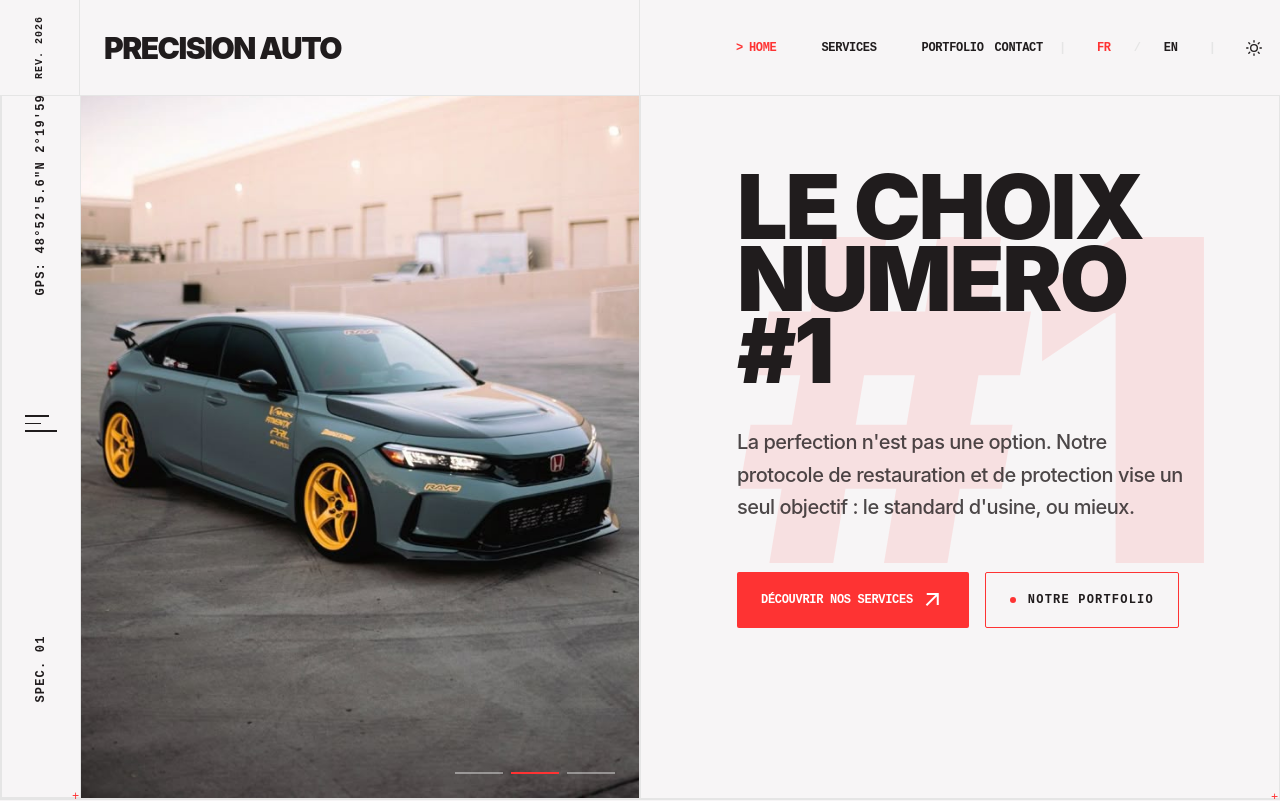
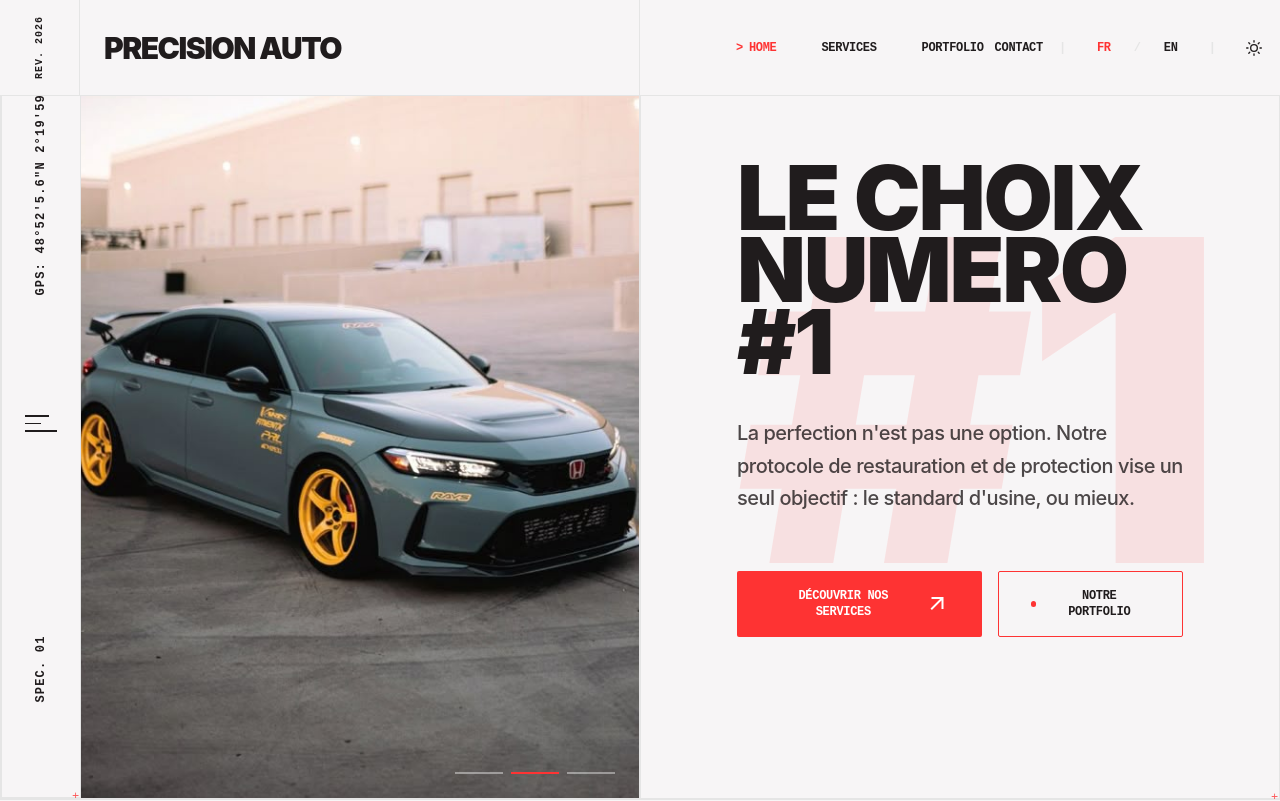
Before and after one commit to Teodev578/prepa_website, a Next.js app: page / in a window 1280 px wide. Shown: the top 801 px of the page. Built offline with nearby package versions, Linux system fonts and the light colour scheme.

Commit message:
feat: add scroll-based parallax and fade animations to the hero section with refined motion transitions

```diff
--- a/components/home/Hero.tsx
+++ b/components/home/Hero.tsx
@@ -1,7 +1,7 @@
 "use client";
 
-import { useState, useEffect } from "react";
-import { motion, AnimatePresence } from "framer-motion";
+import { useState, useEffect, useRef } from "react";
+import { motion, AnimatePresence, useScroll, useTransform, useSpring, Variants } from "framer-motion";
 
 const images = [
   "/images/image_2.png",
@@ -13,6 +13,21 @@ const BEZIER = [0.22, 1, 0.36, 1] as [number, number, number, number];
 
 export default function Hero() {
   const [currentIndex, setCurrentIndex] = useState(0);
+  const sectionRef = useRef<HTMLElement>(null);
+
+  const { scrollYProgress } = useScroll({
+    target: sectionRef,
+    offset: ["start start", "end start"]
+  });
+
+  // Parallax: Image moves slower
+  const yParallax = useTransform(scrollYProgress, [0, 1], ["0%", "20%"]);
+  const smoothYParallax = useSpring(yParallax, { stiffness: 400, damping: 90 });
+
+  // Hero Exit Fade
+  const heroOpacity = useTransform(scrollYProgress, [0, 0.8], [1, 0]);
+  const heroScale = useTransform(scrollYProgress, [0, 0.8], [1, 0.95]);
+  const smoothHeroOpacity = useSpring(heroOpacity, { stiffness: 400, damping: 90 });
 
   useEffect(() => {
     const timer = setInterval(() => {
@@ -26,19 +41,31 @@ export default function Hero() {
     visible: {
       opacity: 1,
       transition: {
-        staggerChildren: 0.15,
-        delayChildren: 0.2,
+        staggerChildren: 0.1,
+        delayChildren: 0.1,
       },
     },
   };
 
   const itemVariants = {
-    hidden: { opacity: 0, y: 20 },
+    hidden: { opacity: 0, y: 15 },
     visible: {
       opacity: 1,
       y: 0,
-      transition: { duration: 0.6, ease: BEZIER }
+      transition: { duration: 0.5, ease: BEZIER }
     },
+  };
+
+  const flickerVariants: Variants = {
+    initial: { opacity: 0 },
+    animate: {
+      opacity: [0, 1, 0.3, 1, 0.8],
+      transition: {
+        duration: 0.5,
+        times: [0, 0.2, 0.4, 0.6, 1],
+        ease: "linear",
+      }
+    }
   };
 
   const titleLines = [
@@ -47,23 +74,27 @@ export default function Hero() {
   ];
 
   return (
-    <section className="bg-background min-h-[100dvh] h-[100dvh] box-border w-full flex flex-col overflow-hidden relative border-b border-border pt-20 md:pt-0">
+    <section
+      ref={sectionRef}
+      className="bg-background min-h-[100dvh] h-[100dvh] box-border w-full flex flex-col overflow-hidden relative border-b border-border pt-20 md:pt-0"
+    >
       <motion.div
+        style={{ opacity: smoothHeroOpacity, scale: heroScale }}
         variants={containerVariants}
         initial="hidden"
         animate="visible"
-        className="flex flex-col md:flex-row w-full h-full flex-grow"
+        className="flex flex-col md:flex-row w-full h-full flex-grow origin-bottom"
       >
 
         {/* Left Column : Image (Mobile: Top, Desktop: Left) */}
-        <div className="w-full h-[45%] md:h-full md:w-1/2 relative flex items-stretch border-b md:border-b-0 md:border-r border-technical box-border p-4 md:p-0 shrink-0 md:shrink">
+        <div className="w-full h-[45%] md:h-full md:w-1/2 relative flex items-stretch border-b md:border-b-0 md:border-r border-technical box-border p-4 md:p-0 shrink-0 md:shrink overflow-hidden">
 
           {/* Edge Menu/Annotations (Desktop left border) */}
           <div className="hidden md:flex w-16 xl:w-20 shrink-0 flex-col justify-between items-center py-10 border-r border-technical bg-background relative z-10">
             <motion.div
-              initial={{ opacity: 0 }}
-              animate={{ opacity: [0, 1, 0.5, 1] }}
-              transition={{ duration: 0.4, delay: 0.6 }}
+              variants={flickerVariants}
+              initial="initial"
+              animate="animate"
               className="absolute top-0 right-0 tech-corner"
             ></motion.div>
 
@@ -92,9 +123,10 @@ export default function Hero() {
             </motion.div>
 
             <motion.div
-              initial={{ opacity: 0 }}
-              animate={{ opacity: [0, 1, 0.5, 1] }}
-              transition={{ duration: 0.4, delay: 0.8 }}
+              variants={flickerVariants}
+              initial="initial"
+              animate="animate"
+              transition={{ delay: 0.5 }}
               className="absolute bottom-0 right-0 tech-corner"
             ></motion.div>
           </div>
@@ -102,7 +134,8 @@ export default function Hero() {
           <motion.div
             initial={{ opacity: 0, scale: 1.05 }}
             animate={{ opacity: 1, scale: 1 }}
-            transition={{ duration: 1.5, ease: BEZIER }}
+            transition={{ duration: 1.2, ease: BEZIER }}
+            style={{ y: smoothYParallax }}
             className="flex-grow relative overflow-hidden bg-background h-full w-full"
           >
             <AnimatePresence mode="wait">
@@ -113,7 +146,7 @@ export default function Hero() {
                 animate={{ opacity: 1 }}
                 exit={{ opacity: 0 }}
                 transition={{ duration: 0.8, ease: "easeInOut" }}
-                className="w-full h-full object-cover"
+                className="w-full h-full object-cover scale-110" // scale-110 to allow parallax headroom
                 alt={`Precision Auto Technical - ${currentIndex + 1}`}
               />
             </AnimatePresence>
@@ -125,7 +158,7 @@ export default function Hero() {
                   key={idx}
                   initial={{ width: 0 }}
                   animate={{ width: 48 }}
-                  transition={{ delay: 0.5 + idx * 0.1, duration: 0.4, ease: BEZIER }}
+                  transition={{ delay: 0.8 + idx * 0.1, duration: 0.4, ease: BEZIER }}
                   className={`h-[2px] transition-colors duration-500 ${idx === currentIndex ? 'bg-primary' : 'bg-white/40'}`}
                 />
               ))}
@@ -135,13 +168,18 @@ export default function Hero() {
 
         {/* Right Column : Typography (Mobile: Bottom, Desktop: Right) */}
         <div className="flex-1 w-full md:w-1/2 relative bg-background flex flex-col justify-center px-6 md:px-16 lg:px-24 py-4 md:py-0 border-technical box-border">
-          <div className="absolute top-0 left-0 tech-corner hidden md:block"></div>
+          <motion.div
+            variants={flickerVariants}
+            initial="initial"
+            animate="animate"
+            className="absolute top-0 left-0 tech-corner hidden md:block"
+          ></motion.div>
 
           {/* Massive Cutoff Number (Aligned with Content) */}
           <motion.div
-            initial={{ opacity: 0, x: 50 }}
+            initial={{ opacity: 0, x: 30 }}
             animate={{ opacity: 0.1, x: 0 }}
-            transition={{ duration: 1, delay: 0.4, ease: BEZIER }}
+            transition={{ duration: 0.8, delay: 0.3, ease: BEZIER }}
             className="absolute top-1/2 left-6 md:left-16 lg:left-24 -translate-y-1/2 text-[45vw] md:text-[35vw] font-sans font-black text-primary leading-none pointer-events-none z-0 select-none opacity-10"
           >
             #1
@@ -152,19 +190,19 @@ export default function Hero() {
               variants={itemVariants}
               className="md:hidden font-mono text-[10px] uppercase font-bold tracking-widest text-muted-foreground mb-4 flex justify-between w-full"
             >
-              <span>GPS: 48°52'5.6"N 2°19'59.5"E</span>
-              <span>SPEC. 01</span>
+              <motion.span variants={flickerVariants}>GPS: 48°52'5.6"N 2°19'59.5"E</motion.span>
+              <motion.span variants={flickerVariants}>SPEC. 01</motion.span>
             </motion.div>
 
-            <h1 className="font-sans font-black text-[clamp(3rem,12vw,6rem)] md:text-[clamp(4.5rem,7vw,7.5rem)] tracking-tighter uppercase text-foreground leading-[0.8] mb-6 md:mb-10 relative">
+            <h1 className="font-sans font-black text-[clamp(2.5rem,10vw,6rem)] md:text-[clamp(4.5rem,7vw,7.5rem)] tracking-tighter uppercase text-foreground leading-[0.8] mb-6 md:mb-10 relative">
               {titleLines.map((line, i) => (
                 <div key={i} className="overflow-hidden">
                   <motion.div
-                    initial={{ y: "100%" }}
+                    initial={{ y: "110%" }}
                     animate={{ y: 0 }}
                     transition={{
-                      duration: 0.7,
-                      delay: 0.4 + (i * 0.1),
+                      duration: 0.6,
+                      delay: 0.3 + (i * 0.12),
                       ease: BEZIER
                     }}
                   >
@@ -176,7 +214,7 @@ export default function Hero() {
 
             <motion.p
               variants={itemVariants}
-              className="text-foreground/80 font-medium text-sm sm:text-base md:text-lg lg:text-xl leading-relaxed mb-6 md:mb-12 lg:max-w-[500px]"
+              className="text-foreground/80 font-medium text-sm sm:text-base md:text-lg lg:text-xl leading-relaxed mb-8 md:mb-14 lg:max-w-[500px]"
             >
               La perfection n'est pas une option. Notre protocole de restauration et de protection vise un seul objectif : le standard d'usine, ou mieux.
             </motion.p>
@@ -187,47 +225,57 @@ export default function Hero() {
               className="flex flex-col sm:flex-row gap-4 font-mono text-xs uppercase tracking-widest font-bold w-full"
             >
               <motion.button
-                whileHover={{ backgroundColor: "var(--primary)", color: "white" }}
+                whileHover="hover"
                 whileTap={{ scale: 0.98 }}
-                className="w-full sm:w-auto min-h-[48px] relative px-6 py-4 bg-primary text-primary-foreground group overflow-hidden flex items-center justify-center rounded-[var(--radius)] transition-colors duration-300"
+                className="w-full sm:w-auto min-h-[52px] relative px-8 py-4 bg-primary text-primary-foreground group overflow-hidden flex items-center justify-center rounded-[var(--radius)]"
               >
+                {/* Fill effect background */}
+                <motion.div
+                   className="absolute inset-0 bg-white opacity-0 group-hover:opacity-10 transition-opacity"
+                />
                 <span className="relative z-10 flex items-center justify-center gap-2">
                   DÉCOUVRIR NOS SERVICES
                   <span className="material-symbols-outlined text-[14px]">arrow_outward</span>
                 </span>
-                {/* Visual border stretch effect on hover (optional enhancement) */}
-                <div className="absolute inset-0 border border-primary-foreground/20 scale-105 opacity-0 group-hover:scale-100 group-hover:opacity-100 transition-all duration-300"></div>
+                {/* Border stretch */}
+                <motion.div
+                  variants={{
+                    hover: { width: "100%", opacity: 1 },
+                    initial: { width: "0%", opacity: 0 }
+                  }}
+                  className="absolute bottom-0 left-0 h-[2px] bg-white z-20"
+                />
               </motion.button>
 
               <motion.button
-                whileHover={{ backgroundColor: "var(--foreground)", color: "var(--background)" }}
+                whileHover="hover"
                 whileTap={{ scale: 0.98 }}
-                className="w-full sm:w-auto min-h-[48px] px-6 py-4 border border-primary bg-transparent text-foreground group flex items-center justify-center gap-3 rounded-[var(--radius)] transition-colors duration-300"
+                className="w-full sm:w-auto min-h-[52px] relative px-8 py-4 border border-primary bg-transparent text-foreground group overflow-hidden flex items-center justify-center gap-3 rounded-[var(--radius)]"
               >
-                <span className="w-1.5 h-1.5 bg-primary group-hover:bg-background block rounded-full transition-colors"></span>
-                NOTRE PORTFOLIO
+                <motion.div
+                   className="absolute inset-0 bg-primary translate-y-full group-hover:translate-y-0 transition-transform duration-300 ease-[cubic-bezier(0.22,1,0.36,1)]"
+                />
+                <span className="w-1.5 h-1.5 bg-primary group-hover:bg-background block rounded-full transition-colors relative z-10"></span>
+                <span className="relative z-10 group-hover:text-white transition-colors">NOTRE PORTFOLIO</span>
               </motion.button>
             </motion.div>
           </div>
 
           {/* EST. 2026 annotation */}
           <motion.div
-            initial={{ opacity: 0 }}
-            animate={{ opacity: 1 }}
-            transition={{ delay: 1.2, duration: 1, repeat: 0 }}
+            variants={flickerVariants}
+            initial="initial"
+            animate="animate"
+            transition={{ delay: 1.5 }}
             className="absolute top-10 right-10 font-mono text-xs font-bold tracking-widest text-foreground uppercase hidden md:block hover:opacity-70 cursor-pointer transition-opacity"
           >
-            <motion.span
-              animate={{ opacity: [0, 1, 0.5, 1] }}
-              transition={{ duration: 0.4, delay: 1.5 }}
-            >
-              EST. 2026
-            </motion.span>
+            EST. 2026
           </motion.div>
           <motion.div
-            initial={{ opacity: 0 }}
-            animate={{ opacity: [0, 1, 0.5, 1] }}
-            transition={{ duration: 0.4, delay: 1.0 }}
+            variants={flickerVariants}
+            initial="initial"
+            animate="animate"
+            transition={{ delay: 0.8 }}
             className="absolute bottom-0 right-0 tech-corner hidden md:block"
           ></motion.div>
         </div>
```
